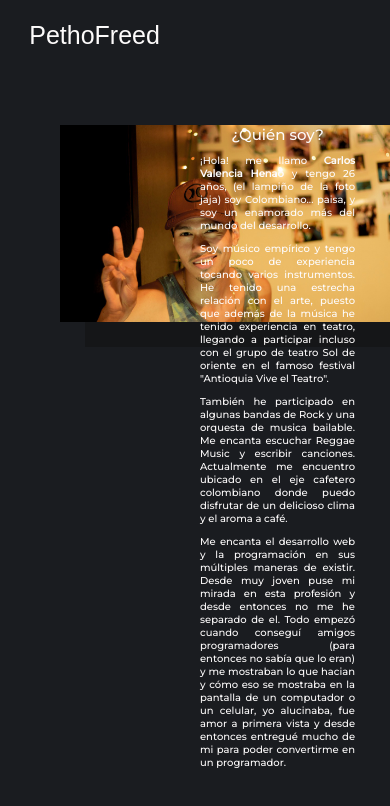
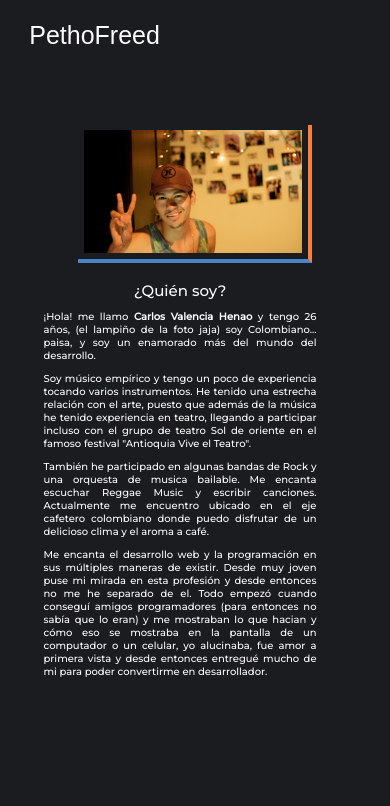
Before and after one commit to Pethofreed/myweb, a React (Create React App) app: page /about in a window 390 px wide. Shown: the top 806 px of the page. Built offline with nearby package versions, Linux system fonts and the light colour scheme; a web font is replaced by a local one.

Commit message:
added react-bootstrap and responsive styles added to about page

```diff
--- a/package.json
+++ b/package.json
@@ -6,8 +6,10 @@
     "@testing-library/jest-dom": "^5.11.4",
     "@testing-library/react": "^11.1.0",
     "@testing-library/user-event": "^12.1.10",
+    "bootstrap": "^5.0.1",
     "history": "^5.0.0",
     "react": "^17.0.2",
+    "react-bootstrap": "^1.6.0",
     "react-dom": "^17.0.2",
     "react-router-dom": "^5.2.0",
     "react-scripts": "4.0.3",
--- a/src/components/About/index.js
+++ b/src/components/About/index.js
@@ -1,3 +1,8 @@
+import {
+  Container,
+  Row,
+  Col
+} from 'react-bootstrap'
 import './style.css'
 import Header from '../Header'
 import Picture from './carlosvalenciaAbout.jpg'
@@ -6,11 +11,12 @@ function About() {
   return (
     <>
       <Header />
-      <section class="main-section-about">
-        <div class="first-column">
+      <Container>
+        <Row className="row-about">
+          <Col sm={6} className="first-column">
             <img src={Picture} alt="personal-picture" />
-        </div>
-        <div class="second-column">
+          </Col>
+          <Col sm={6}  className="second-column">
             <p class="title-about">¿Quién soy?</p>
             <div>
               <p>
@@ -38,11 +44,12 @@ function About() {
                 (para entonces no sabía que lo eran) y me mostraban lo que hacian y cómo eso
                 se mostraba en la pantalla de un computador o un celular, yo alucinaba, fue amor
                 a primera vista y desde entonces entregué mucho de mi para poder convertirme en
-              un programador.
+                desarrollador.
               </p>
             </div>
-        </div>
-      </section>
+          </Col>
+        </Row>
+      </Container>
     </>
   )
 }
--- a/src/components/About/style.css
+++ b/src/components/About/style.css
@@ -1,33 +1,33 @@
-.main-section-about {
+.row-about {
   display: flex;
   margin-top: 40px;
 }
 
-.first-column, .second-column {
+.first-column {
   width: 50%;
-  display: flex;
+  display: block;
   padding: 15px;
+  margin-top: 50px;
+  text-align: center;
 }
 
 .first-column img {
-  width: 35em;
-  position: absolute;
-  left: 60px;
-  z-index: -1;
-  box-shadow: 25px 25px 0px 0px #151618;
+  width: 80%;
+  border-right: 4px solid #f9803a;
+  border-bottom: 4px solid #4985c9;
+  padding: 2%;
 }
 
 .second-column {
   width: 50%;
   display: block;
-  margin-right: 20px;
+  padding-right: 30px;
   text-align: justify;
 }
 
 .title-about {
   text-align: center;
   font-size: 1.5em;
-  margin-bottom: 15px;
 }
 
 .second-column p span {
@@ -37,3 +37,21 @@
 .second-column p {
   margin-bottom: 10px;
 }
+
+@media (max-width: 900px) {
+  .row-about {
+    display: block;
+  }
+  .first-column {
+    margin: 0 auto;
+    display: block;
+    margin-top: 0px;
+    width: 70%;
+  }
+  .second-column {
+    margin: 0 auto ;
+    display: block;
+    width: 70%;
+  }
+
+}
```
Also changed, not shown: 1 other file (tests, documents, lock files or other folders). Lines whose indentation alone changed are shown as unchanged.
